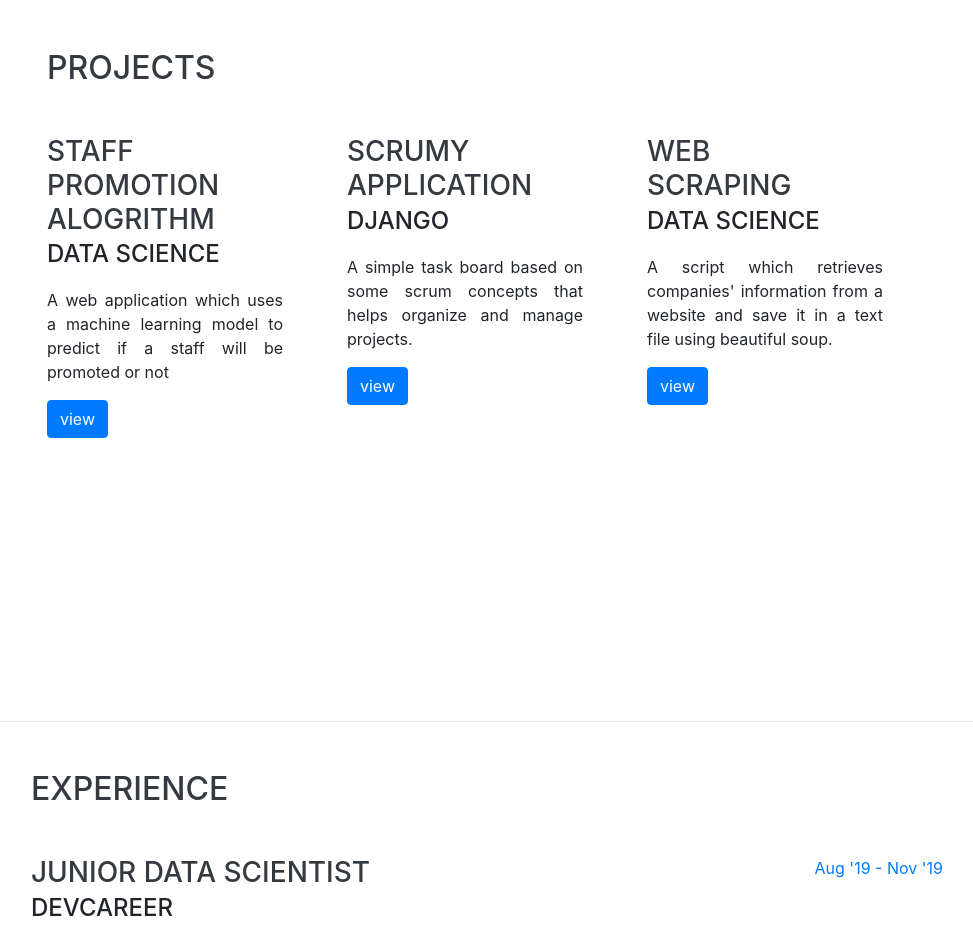
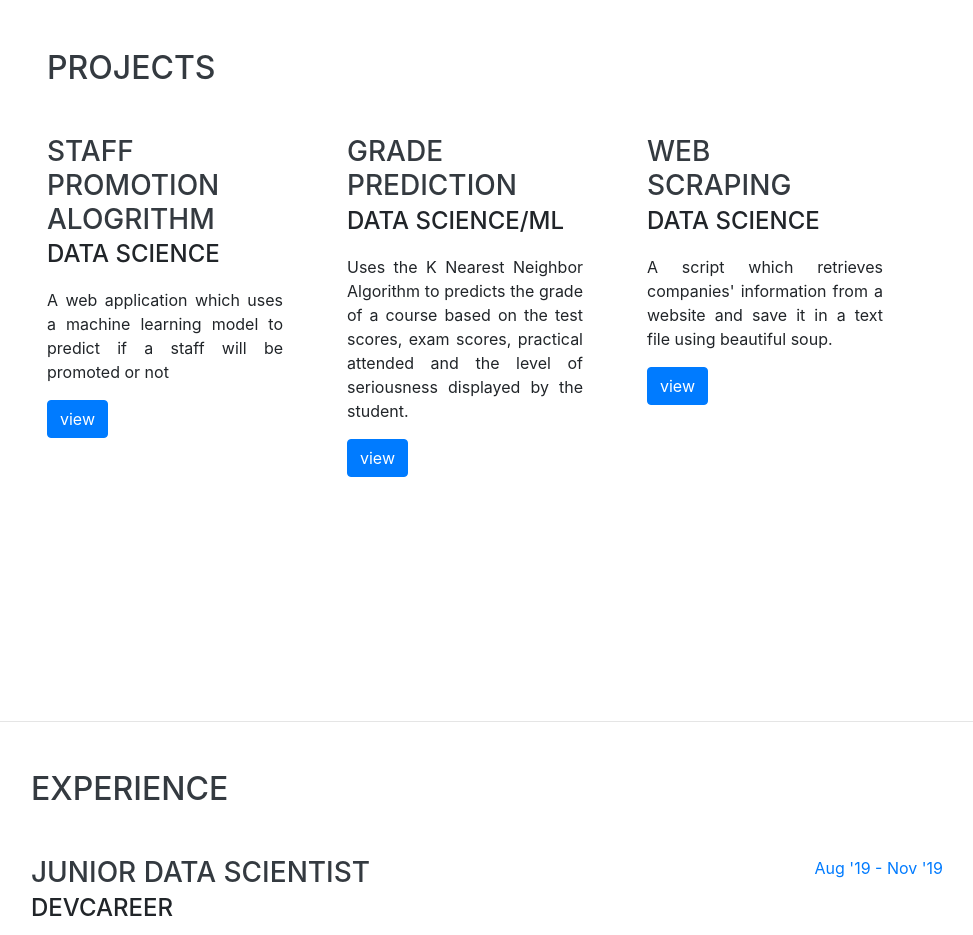
Before and after one commit to thayeylolu/portfolio, a website with bundled scripts: page index.html in a window 1280 px wide. Shown: the part 880-1815 px from the top of the page, without its empty margins (289-1262 px from the left). Built offline with nearby package versions, Linux system fonts and the light colour scheme; a web font is replaced by a local one.

Commit message:
Update index.html

```diff
--- a/index.html
+++ b/index.html
@@ -102,11 +102,11 @@
       <div class="float">
           <h2 class="mb-5">&nbsp; </h2>
           <div class="resume-content">
-            <h3 class="mb-0">SCRUMY</h3>
-            <h3 class="mb-0"> APPLICATION</h3>
-            <div class="subheading mb-3">Django</div>
-            <p style="text-align: justify">A simple task board based on some scrum concepts that helps organize and manage projects.</p>
-            <a href = 'https://github.com/thayeylolu/scrumy'>
+            <h3 class="mb-0">GRADE</h3>
+            <h3 class="mb-0"> PREDICTION</h3>
+            <div class="subheading mb-3">Data Science/ML</div>
+            <p style="text-align: justify">Uses the K Nearest Neighbor Algorithm to predicts the grade of a course based on the test scores, exam scores, practical attended and the level of seriousness displayed by the student.</p>
+            <a href = 'http://bit.ly/coursegrade'>
                <button class="btn btn-primary btn-xl ">view</button>
             </a>
           </div>
```
